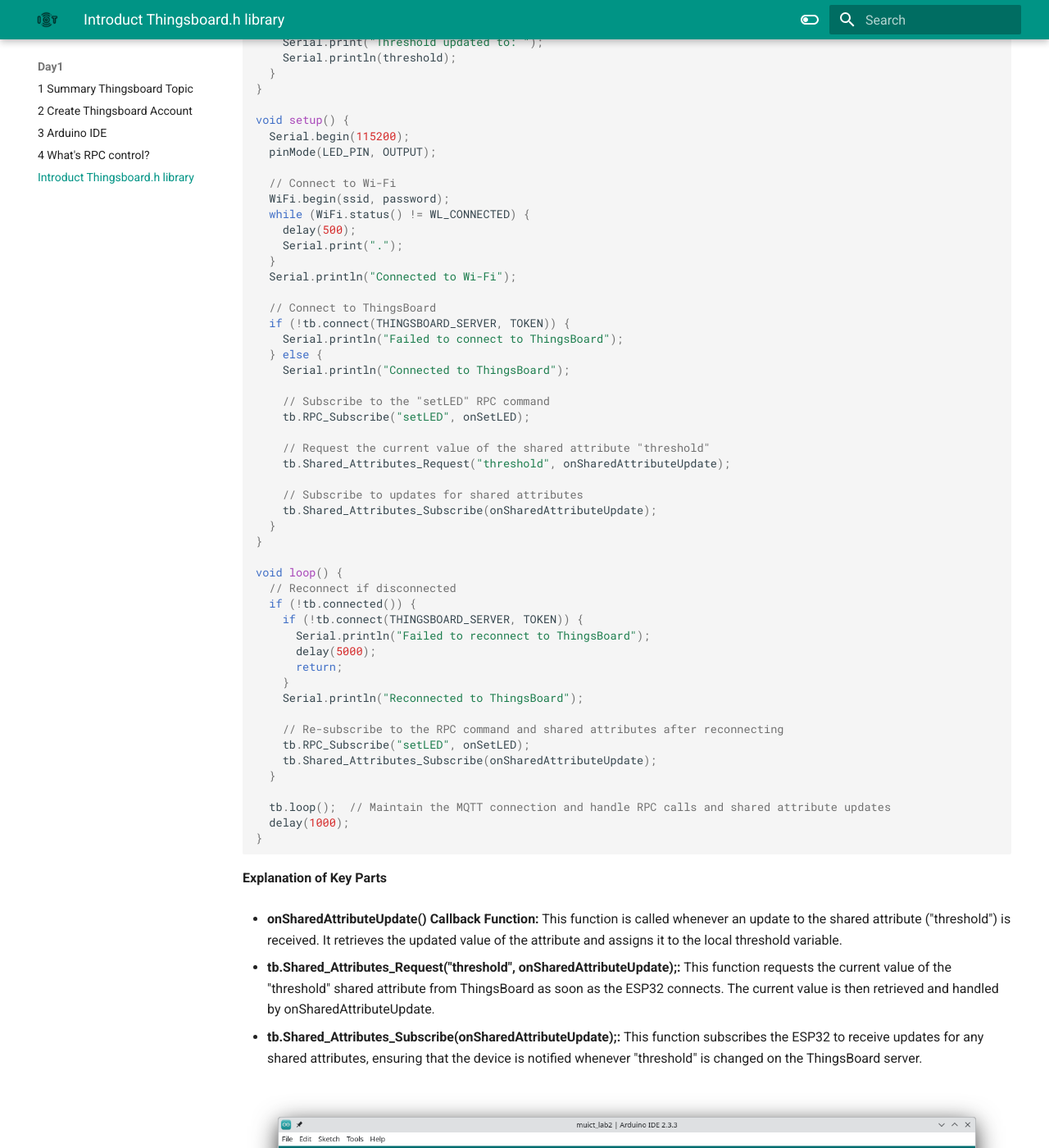
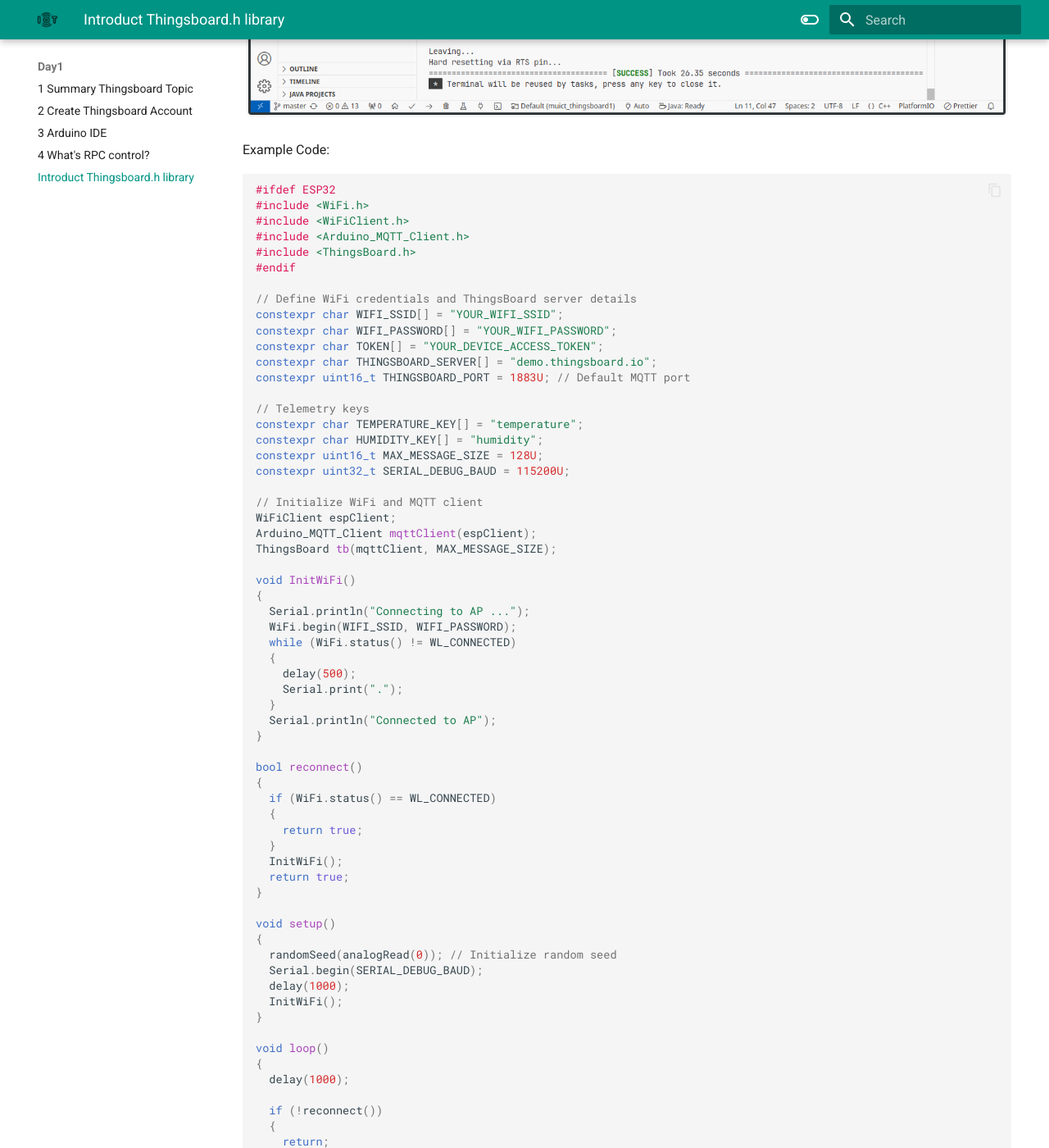
Before and after one commit to opendevbook/iotfullstack, an MkDocs documentation site: the page built from docs/Day1/4thingsboard.md, in a window 1280 px wide and 1400 px high, scrolled down 844 px. Shown: the whole window at 82% size. Built offline with MkDocs 1.6.1 and Material for MkDocs 9.7.7, drawn with Linux system fonts in a browser that asks for light colours; some of the changed text lies outside the part shown.

Commit message:
commit add thingboard.h

````diff
--- a/docs/Day1/4thingsboard.md
+++ b/docs/Day1/4thingsboard.md
@@ -2,96 +2,128 @@
 
 The ThingsBoard.h library provides an interface for ESP32 (or other devices) to connect to a ThingsBoard IoT platform instance, allowing for telemetry data transmission, RPC (remote procedure call) commands, and more. Here’s a basic guide on how to set it up and use it:
 
-Example Code: muict-lab2/
+prerequisition:
+1 Run in Platform.io
+
+![](../assets/images/muict_thingsboard1.png)
+
+Example Code:
 
 ```cpp
+#ifdef ESP32
 #include <WiFi.h>
+#include <WiFiClient.h>
+#include <Arduino_MQTT_Client.h>
 #include <ThingsBoard.h>
+#endif
 
-const char* ssid = "your_ssid";
-const char* password = "your_password";
+// Define WiFi credentials and ThingsBoard server details
+constexpr char WIFI_SSID[] = "YOUR_WIFI_SSID";
+constexpr char WIFI_PASSWORD[] = "YOUR_WIFI_PASSWORD";
+constexpr char TOKEN[] = "YOUR_DEVICE_ACCESS_TOKEN";
+constexpr char THINGSBOARD_SERVER[] = "demo.thingsboard.io";
+constexpr uint16_t THINGSBOARD_PORT = 1883U; // Default MQTT port
 
-#define TOKEN "your_access_token"             // Your ThingsBoard device token
-#define THINGSBOARD_SERVER "your_server_ip"    // Your ThingsBoard server
+// Telemetry keys
+constexpr char TEMPERATURE_KEY[] = "temperature";
+constexpr char HUMIDITY_KEY[] = "humidity";
+constexpr uint16_t MAX_MESSAGE_SIZE = 128U;
+constexpr uint32_t SERIAL_DEBUG_BAUD = 115200U;
 
+// Initialize WiFi and MQTT client
 WiFiClient espClient;
-ThingsBoard tb(espClient);
+Arduino_MQTT_Client mqttClient(espClient);
+ThingsBoard tb(mqttClient, MAX_MESSAGE_SIZE);
 
-// Define LED pin and threshold variable
-#define LED_PIN 2
-int threshold = 50;  // Default threshold value
-
-// Callback function to handle the RPC command "setLED"
-void onSetLED(const RPC_Data &data) {
-  bool enabled = data["params"];
-  digitalWrite(LED_PIN, enabled ? HIGH : LOW);
-  Serial.println(enabled ? "LED is ON" : "LED is OFF");
-}
-
-// Callback function to handle shared attribute updates
-void onSharedAttributeUpdate(const Shared_Attribute_Data &data) {
-  if (data.HasKey("threshold")) {
-    threshold = data["threshold"].as<int>();
-    Serial.print("Threshold updated to: ");
-    Serial.println(threshold);
-  }
-}
-
-void setup() {
-  Serial.begin(115200);
-  pinMode(LED_PIN, OUTPUT);
-
-  // Connect to Wi-Fi
-  WiFi.begin(ssid, password);
-  while (WiFi.status() != WL_CONNECTED) {
+void InitWiFi()
+{
+  Serial.println("Connecting to AP ...");
+  WiFi.begin(WIFI_SSID, WIFI_PASSWORD);
+  while (WiFi.status() != WL_CONNECTED)
+  {
     delay(500);
     Serial.print(".");
   }
-  Serial.println("Connected to Wi-Fi");
-
-  // Connect to ThingsBoard
-  if (!tb.connect(THINGSBOARD_SERVER, TOKEN)) {
-    Serial.println("Failed to connect to ThingsBoard");
-  } else {
-    Serial.println("Connected to ThingsBoard");
-
-    // Subscribe to the "setLED" RPC command
-    tb.RPC_Subscribe("setLED", onSetLED);
-
-    // Request the current value of the shared attribute "threshold"
-    tb.Shared_Attributes_Request("threshold", onSharedAttributeUpdate);
-
-    // Subscribe to updates for shared attributes
-    tb.Shared_Attributes_Subscribe(onSharedAttributeUpdate);
-  }
+  Serial.println("Connected to AP");
 }
 
-void loop() {
-  // Reconnect if disconnected
-  if (!tb.connected()) {
-    if (!tb.connect(THINGSBOARD_SERVER, TOKEN)) {
-      Serial.println("Failed to reconnect to ThingsBoard");
-      delay(5000);
+bool reconnect()
+{
+  if (WiFi.status() == WL_CONNECTED)
+  {
+    return true;
+  }
+  InitWiFi();
+  return true;
+}
+
+void setup()
+{
+  randomSeed(analogRead(0)); // Initialize random seed
+  Serial.begin(SERIAL_DEBUG_BAUD);
+  delay(1000);
+  InitWiFi();
+}
+
+void loop()
+{
+  delay(1000);
+
+  if (!reconnect())
+  {
+    return;
+  }
+
+  if (!tb.connected())
+  {
+    Serial.printf("Connecting to: %s with token %s\n", THINGSBOARD_SERVER, TOKEN);
+    if (!tb.connect(THINGSBOARD_SERVER, TOKEN, THINGSBOARD_PORT))
+    {
+      Serial.println("Failed to connect");
       return;
     }
-    Serial.println("Reconnected to ThingsBoard");
-
-    // Re-subscribe to the RPC command and shared attributes after reconnecting
-    tb.RPC_Subscribe("setLED", onSetLED);
-    tb.Shared_Attributes_Subscribe(onSharedAttributeUpdate);
   }
 
-  tb.loop();  // Maintain the MQTT connection and handle RPC calls and shared attribute updates
-  delay(1000);
+  Serial.println("Sending temperature data...");
+  tb.sendTelemetryData(TEMPERATURE_KEY, random(10, 31));
+
+  Serial.println("Sending humidity data...");
+  tb.sendTelemetryData(HUMIDITY_KEY, random(40, 90));
+
+  tb.loop();
 }
+
 ```
 
-**Explanation of Key Parts**
+platform.ini
 
-- **onSharedAttributeUpdate() Callback Function:** This function is called whenever an update to the shared attribute ("threshold") is received. It retrieves the updated value of the attribute and assigns it to the local threshold variable.
+```
+[env:esp32doit-devkit-v1]
+platform = espressif32
+board = esp32doit-devkit-v1
+framework = arduino
+lib_ldf_mode = chain+
+lib_deps =
+    Update
+    knolleary/PubSubClient @ ^2.8
+    arduino-libraries/ArduinoHttpClient @ ^0.6.1
+    bblanchon/ArduinoJson @ ^7.2.0
+    https://github.com/thingsboard/thingsboard-client-sdk.git
+    https://github.com/arduino-libraries/ArduinoMqttClient.git
 
-- **tb.Shared_Attributes_Request("threshold", onSharedAttributeUpdate);:** This function requests the current value of the "threshold" shared attribute from ThingsBoard as soon as the ESP32 connects. The current value is then retrieved and handled by onSharedAttributeUpdate.
+monitor_speed = 115200
+```
 
-- **tb.Shared_Attributes_Subscribe(onSharedAttributeUpdate);:** This function subscribes the ESP32 to receive updates for any shared attributes, ensuring that the device is notified whenever "threshold" is changed on the ThingsBoard server.
+![](../assets/images/muict_tb_dashboard.png)
 
-![](../assets/images/thingsboard_library.png)
+Add chart:
+![](../assets/images/muict_tb_add_chart.png)
+
+Add Line Chart:
+![](../assets/images/muict_tb_add_chart2.png)
+
+Add Data Source info:
+![](../assets/images/muict_tb_add_chart3.png)
+
+Result Data Visualization:
+![](../assets/images/muict_tb_add_chart4.png)
````
Also changed, not shown: docs/assets/images/muict_tb_add_chart.png (added), docs/assets/images/muict_tb_add_chart2.png (added), docs/assets/images/muict_tb_add_chart3.png (added), docs/assets/images/muict_tb_add_chart4.png (added), docs/assets/images/muict_tb_dashboard.png (added), docs/assets/images/muict_thingsboard1.png (added).
